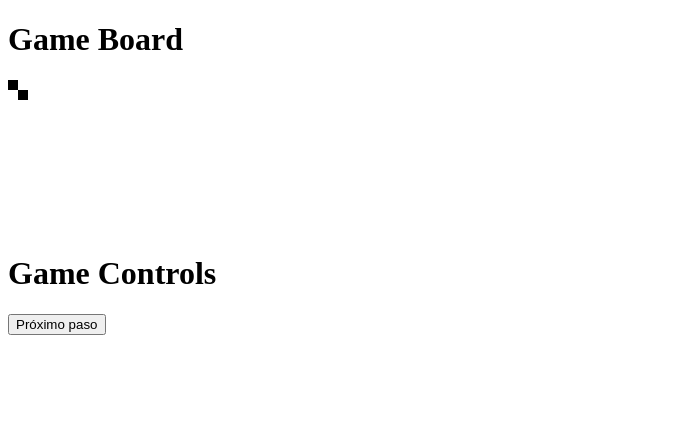
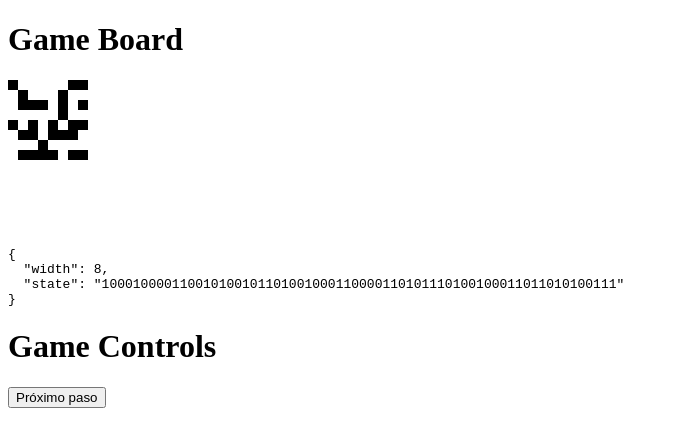
Before and after one commit to facundopereztomasek/game-of-war-client, a Vue app: page / in a window 1280 px wide. Shown: the top 446 px of the page, without its empty margins (0-678 px from the left). Built offline with nearby package versions, Linux system fonts and the light colour scheme; no server answers.

Commit message:
base64 board test

```diff
--- a/src/components/GameBoard.vue
+++ b/src/components/GameBoard.vue
@@ -7,6 +7,7 @@
                 :width="canvasSize"
                 :height="canvasSize"
             ></canvas>
+            <pre>{{ board }}</pre>
         </div>
     </div>
 </template>
@@ -25,7 +26,7 @@ import { useGame } from "@/modules/game";
 export default defineComponent({
     setup() {
         const gameRef = useGame();
-        gameRef.nextStep();
+        // gameRef.nextStep();
 
         onMounted(() => {
             state.boardContext = state.boardCanvas.getContext("2d");
--- a/src/modules/game.js
+++ b/src/modules/game.js
@@ -3,22 +3,48 @@ import { reactive, toRefs } from "vue";
 
 const state = reactive({
     board: {
-        width: 3,
-        state: "100010000",
+        width: 8,
+        state: "100010000110010100101101001000110000110101110100100011011010100111",
     },
 });
 
 export function useGame() {
+    const encodeBoard = (board) => {
+        console.log(board);
+        const binaryBytes = board.match(/.{1,8}/g);
+        const bytes = binaryBytes.map((_) => parseInt(_, 2));
+
+        const text = bytes.map((_) => String.fromCharCode(_)).join("");
+        const encodedBoard = window.btoa(text);
+        return encodedBoard;
+    };
+
+    const decodeBoard = (encodedBoard) => {
+        console.log(encodeBoard);
+        const decoded = window.atob(encodedBoard);
+        const binaryBytes2 = decoded.split("").map((_) => _.charCodeAt());
+        const board = binaryBytes2
+            .map((_) => _.toString(2).padStart(8, 0))
+            .join("");
+
+        return board;
+    };
+
     const nextStep = () => {
-        return apiPost({ url: "/step", data: { board: state.board } }).then(
-            ({ data }) => {
-                state.board = data.board;
-            }
-        );
+        const board = {
+            state: encodeBoard(state.board.state),
+            width: state.board.width,
+        };
+        return apiPost({ url: "/step", data: { board } }).then(({ data }) => {
+            console.log(decodeBoard(data.board.state));
+            state.board = decodeBoard(data.board.state);
+        });
     };
 
     return {
         ...toRefs(state),
         nextStep,
+        encodeBoard,
+        decodeBoard,
     };
 }
```
